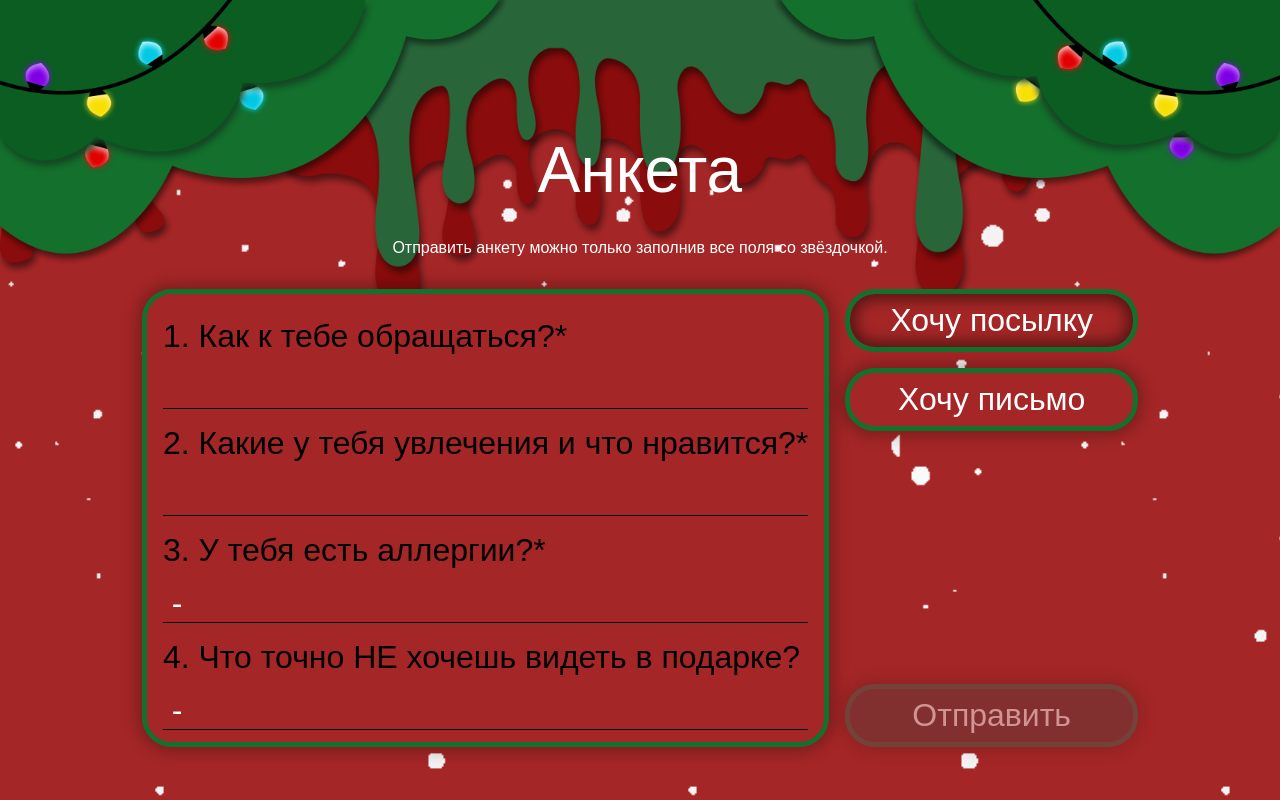
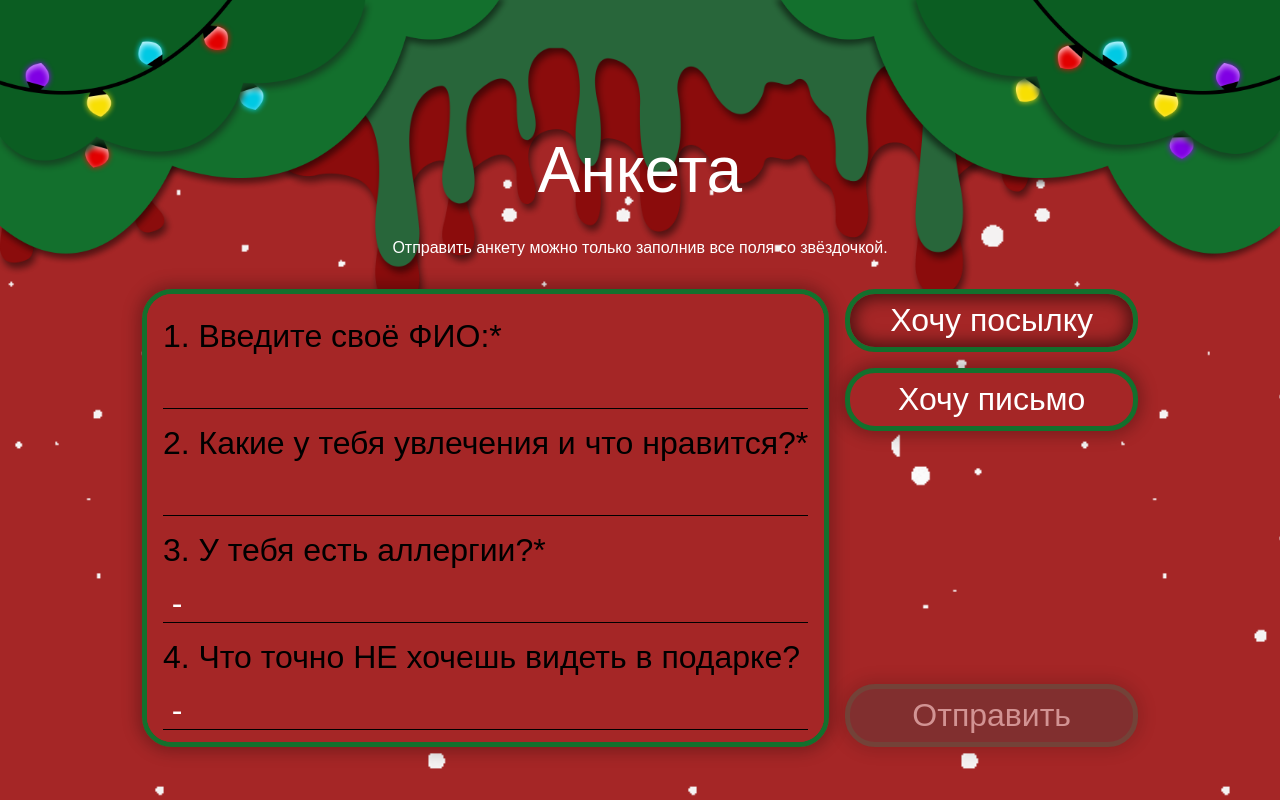
Before and after one commit to EdwyReed/Secret-Santa-Frontend, a Vue app: page /pass-survey in a window 1280 px wide. Built offline with nearby package versions, Linux system fonts and the light colour scheme.

Commit message:
changed label

```diff
--- a/src/views/SurveyView.vue
+++ b/src/views/SurveyView.vue
@@ -7,7 +7,7 @@
     </span>
     <div class="survey">
       <BasicCard class="survey-content p-vertical">
-        <label for="name">1. Как к тебе обращаться?*</label>
+        <label for="name">1. Введите своё ФИО:*</label>
         <input type="text" id="name" v-model="survey.name" />
         <label for="hobbies">2. Какие у тебя увлечения и что нравится?*</label>
         <input type="text" id="hobbies" v-model="survey.hobbies" />
@@ -75,10 +75,10 @@ export default {
       region: "",
       city: "",
       street: "",
-      building: "",
-      appartment: "",
-      zipcode: "",
-      phone: " - ",
+      building: " ",
+      appartment: " ",
+      zipcode: " ",
+      phone: " ",
       submitting: false,
     };
   },
```
